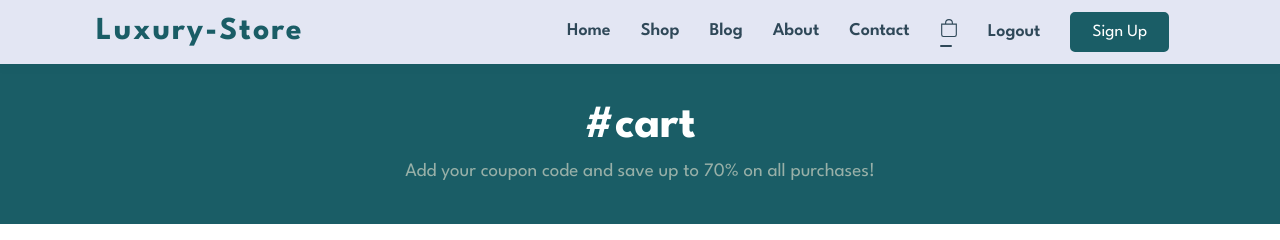
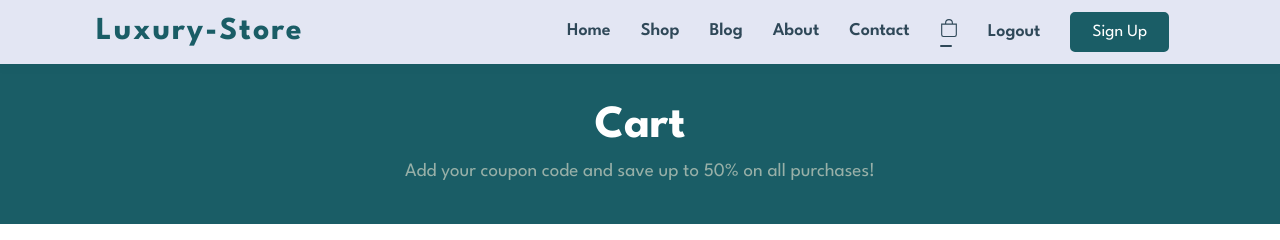
Before and after one commit to debbyuzuegbu/Luxury-Store, a Vue app: page /cart in a window 1280 px wide. Shown: the top 240 px of the page. Built offline with nearby package versions, Linux system fonts and the light colour scheme; what vue-awesome-paginate would draw is missing.

Commit message:
Cart view

```diff
--- a/src/views/User/CartView.vue
+++ b/src/views/User/CartView.vue
@@ -1,8 +1,8 @@
 <template>
     <main-header />
     <sub-header
-        heading="#cart"
-        subHeading="Add your coupon code and save up to 70% on all purchases!"
+        heading="Cart"
+        subHeading="Add your coupon code and save up to 50% on all purchases!"
     />
     <section class="cart-section">
         <div class="container">
```
